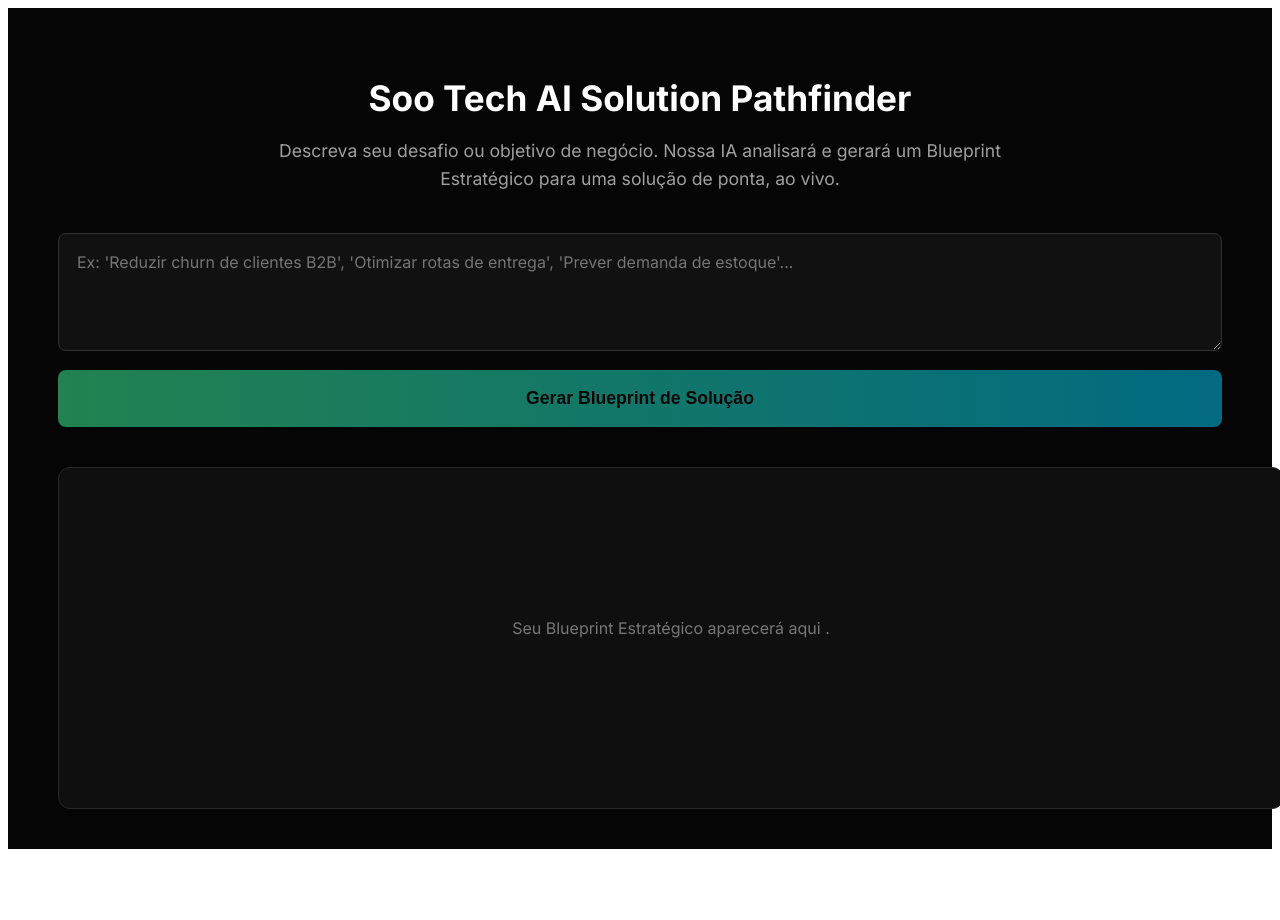
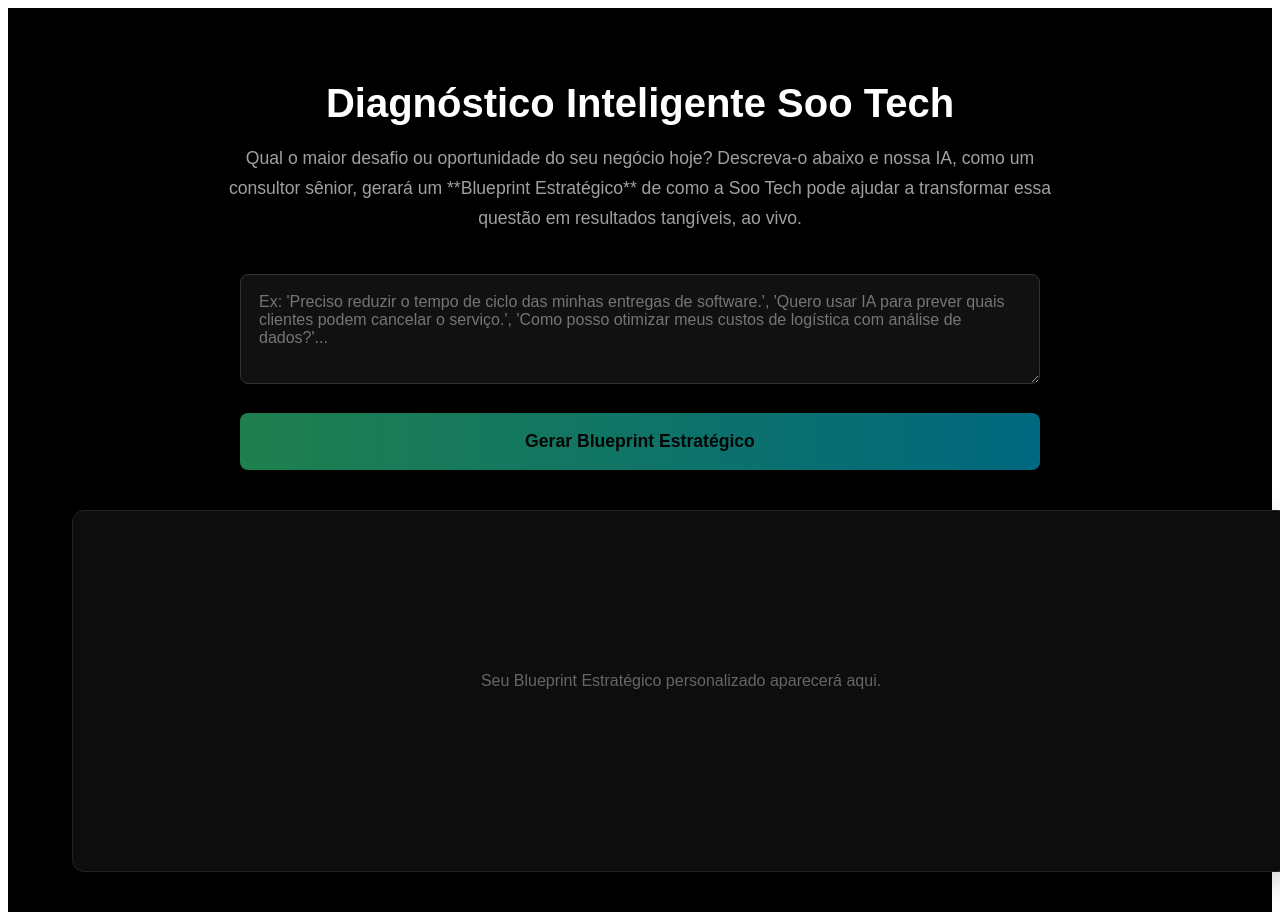
Before and after one commit to ghcastellano/soo-tech-sandbox-updated, a Next.js app: page / in a window 1280 px wide. Before the commit the page ends 857 px from the top, so only its background shows below. Built offline with nearby package versions, Linux system fonts and the light colour scheme.

Commit message:
Update page.tsx

```diff
--- a/app/page.tsx
+++ b/app/page.tsx
@@ -1,11 +1,11 @@
 "use client";
 
-import React, { useState, useEffect, useRef } from "react";
+import React, { useState, useEffect } from "react";
+import { useCompletion } from "@ai-sdk/react";
 import ReactMarkdown from 'react-markdown';
 import remarkGfm from 'remark-gfm';
-// Não precisamos mais de '@ai-sdk/react'
 
-// --- Componentes de Estilização para Markdown (Mantidos) ---
+// --- Componentes de Estilização Customizados para Markdown ---
 const components = {
     h2: ({node, ...props}: any) => <h2 style={styles.h2} {...props} />,
     ul: ({node, ...props}: any) => <ul style={styles.ul} {...props} />,
@@ -13,7 +13,9 @@
     p: ({node, ...props}: any) => <p style={styles.p} {...props} />,
     code: ({node, inline, className, children, ...props}: any) => {
       const match = /language-(\w+)/.exec(className || '');
-      return !inline ? (
+      // Renderiza como bloco <pre><code> se tiver linguagem ou múltiplas linhas
+      const isBlock = !inline || String(children).includes('\n');
+      return isBlock ? (
         <pre style={styles.codeBlock}><code className={className} {...props}>{children}</code></pre>
       ) : (
         <code style={styles.inlineCode} className={className} {...props}>{children}</code>
@@ -21,176 +23,197 @@
     },
     strong: ({node, ...props}: any) => <strong style={styles.strong} {...props} />,
     a: ({node, ...props}: any) => <a style={styles.link} target="_blank" rel="noopener noreferrer" {...props} />,
+    // Adicionar estilos para outros elementos se necessário (ex: blockquote, table)
 };
-// --- Fim dos Componentes de Estilização ---
-
-// --- ESTILOS MODERNIZADOS (Mantidos) ---
-const styles = {
-    // ... Cole aqui o objeto 'styles' completo da resposta anterior ...
-    container: { width: "100%", fontFamily: "'Inter', -apple-system, BlinkMacSystemFont, 'Segoe UI', Roboto, Oxygen, Ubuntu, Cantarell, 'Open Sans', 'Helvetica Neue', sans-serif", color: "#E0E0E0", background: "#050505", padding: "40px 50px", boxSizing: 'border-box', minHeight: '100vh' } as React.CSSProperties,
-    title: { color: "#FFFFFF", fontSize: "clamp(1.5rem, 4vw, 2.2rem)", fontWeight: 700, marginBottom: "15px", textAlign: 'center' } as React.CSSProperties,
-    description: { color: "#A0A0A0", fontSize: "clamp(0.9rem, 2.5vw, 1.1rem)", marginBottom: "40px", textAlign: 'center', maxWidth: '800px', marginLeft: 'auto', marginRight: 'auto', lineHeight: 1.6 } as React.CSSProperties,
-    textArea: { width: "100%", minHeight: "80px", padding: "18px", background: "#111", color: "#E0E0E0", border: "1px solid #333", borderRadius: "8px", fontFamily: "inherit", fontSize: "1rem", boxSizing: "border-box", resize: 'vertical', marginBottom: '15px', transition: 'border-color 0.2s, box-shadow 0.2s', outline: 'none', } as React.CSSProperties,
-    button: { width: "100%", padding: "18px", background: "linear-gradient(90deg, #3EFF9B 0%, #00CFFF 100%)", color: "#0A0A0A", border: "none", borderRadius: "8px", cursor: "pointer", fontSize: "1.1rem", fontWeight: "bold", transition: 'opacity 0.2s, transform 0.1s', outline: 'none', } as React.CSSProperties,
-    buttonDisabled: { opacity: 0.5, cursor: 'not-allowed' } as React.CSSProperties,
-    blueprintContainer: { width: "100%", background: "#0F0F0F", border: "1px solid #282828", borderRadius: "12px", overflow: "hidden", position: 'relative', marginTop: '40px', padding: '10px 30px 30px 30px', minHeight: '300px' } as React.CSSProperties,
-    loading: { display: "flex", flexDirection: "column", alignItems: "center", justifyContent: "center", textAlign: "center", color: "#777", fontSize: "1rem", minHeight: '200px', paddingTop: '50px', paddingBottom: '50px' } as React.CSSProperties,
-    spinner: { width: '30px', height: '30px', marginBottom: '15px', animation: 'spin 1s linear infinite' } as React.CSSProperties,
-    error: { color: '#FF8A8A', marginTop: '20px', whiteSpace: 'pre-wrap', border: '1px solid #FF8A8A', padding: '15px', borderRadius: '8px', background: 'rgba(255, 107, 107, 0.05)', fontSize: '0.9rem' } as React.CSSProperties,
-    h2: { color: '#3EFF9B', borderBottom: '1px solid #333', paddingBottom: '10px', marginTop: '40px', marginBottom: '20px', fontSize: '1.6rem', fontWeight: 600 } as React.CSSProperties,
-    ul: { paddingLeft: '25px', marginBottom: '20px', listStyle: 'disc' } as React.CSSProperties,
-    li: { marginBottom: '10px', lineHeight: 1.7 } as React.CSSProperties,
-    p: { marginBottom: '15px', lineHeight: 1.7, color: '#BDBDBD' } as React.CSSProperties,
-    inlineCode: { backgroundColor: '#2a2a2a', padding: '3px 7px', borderRadius: '4px', fontFamily: '"Fira Code", monospace', fontSize: '0.9em', color: '#00CFFF' } as React.CSSProperties,
-    codeBlock: { backgroundColor: '#1C1C1C', padding: '15px', borderRadius: '6px', fontFamily: '"Fira Code", monospace', fontSize: '0.9em', overflowX: 'auto', marginBottom: '15px', border: '1px solid #333', whiteSpace: 'pre-wrap' } as React.CSSProperties,
-    strong: { color: '#FFFFFF', fontWeight: 600 } as React.CSSProperties,
-    link: { color: '#00CFFF', textDecoration: 'none', borderBottom: '1px dotted #00CFFF', transition: 'color 0.2s' } as React.CSSProperties,
-};
-// --- FIM DOS ESTILOS ---
+// --- Fim dos Componentes ---
 
 export default function SolutionBlueprintGenerator() {
-    console.log(`[${new Date().toISOString()}] [Frontend] Renderizando SolutionBlueprintGenerator...`);
+    console.log(`[${new Date().toISOString()}] [Frontend] Renderizando...`);
+    const [uiError, setUiError] = useState<string | null>(null); // Erro específico da UI
 
-    const [input, setInput] = useState(""); // Estado manual para o input
-    const [blueprintMarkdown, setBlueprintMarkdown] = useState<string | null>(null); // Estado para guardar o Markdown
-    const [isLoadingAPI, setIsLoadingAPI] = useState(false);
-    const [error, setError] = useState<string | null>(null);
+    const {
+        input,
+        handleInputChange,
+        handleSubmit,
+        completion,
+        isLoading,
+        error: apiError, // Erro vindo do hook/API
+        stop,
+    } = useCompletion({
+        api: "/api/generateApp",
+        initialInput: "",
+        onFinish: ({ completion: finalCompletion } = {}) => {
+            console.log(`[${new Date().toISOString()}] [Frontend] useCompletion: onFinish. Completion final: ${finalCompletion?.length ?? 0} chars.`);
+            if (!isLoading && (!finalCompletion || finalCompletion.trim().length === 0) && !apiError) {
+                console.warn(`[${new Date().toISOString()}] [Frontend] useCompletion: onFinish - Completion final VAZIO detectado.`);
+                setUiError("A IA processou sua solicitação, mas não conseguiu gerar um blueprint. Tente reformular seu desafio ou ser mais específico.");
+            }
+        },
+        onError: (error) => {
+             console.error(`[${new Date().toISOString()}] [Frontend] useCompletion: onError capturou:`, error);
+             // O estado 'apiError' será atualizado, o useEffect tratará a UI
+        },
+    });
 
-    // Função Fetch Manual para buscar o Markdown
-    const fetchBlueprint = async (prompt: string) => {
-        setIsLoadingAPI(true);
-        setError(null);
-        setBlueprintMarkdown(null); // Limpa o blueprint anterior
-        console.log(`[${new Date().toISOString()}] [Frontend] Iniciando fetch para /api/generateApp com prompt:`, prompt);
+    // Efeito para logar e definir o erro da UI baseado no erro da API
+     useEffect(() => {
+         if (apiError) {
+             console.error(`[${new Date().toISOString()}] [Frontend] useEffect[apiError]: Erro da API detectado:`, apiError);
+             // Tenta pegar uma mensagem mais amigável do erro, se disponível
+             const message = apiError.message.includes('API Error') ? apiError.message : "Ocorreu um erro inesperado ao conectar com a IA. Por favor, tente novamente mais tarde.";
+             setUiError(message);
+         } else {
+             // Limpa o erro da UI se a API não reportar erro (na próxima tentativa)
+             // setUiError(null); // Limpar aqui pode esconder o erro de 'completion vazio'
+         }
+     }, [apiError]);
 
-        try {
-            const response = await fetch('/api/generateApp', {
-                method: 'POST',
-                headers: { 'Content-Type': 'application/json' },
-                body: JSON.stringify({ prompt }),
-            });
-            console.log(`[${new Date().toISOString()}] [Frontend] Resposta da API recebida, status: ${response.status}`);
+     // Log de status de loading
+     useEffect(() => { console.log(`[${new Date().toISOString()}] [Frontend] useEffect[isLoading]: Mudou para ${isLoading}`); }, [isLoading]);
 
-            if (!response.ok) {
-                const errorText = await response.text();
-                console.error(`[${new Date().toISOString()}] [Frontend] Erro na resposta da API: ${errorText}`);
-                throw new Error(`Erro da API (${response.status}): ${errorText || response.statusText}`);
-            }
-
-            if (!response.body) {
-                throw new Error("Resposta da API não contém corpo (body).");
-            }
-
-            // Ler a stream de texto
-            const reader = response.body.getReader();
-            const decoder = new TextDecoder();
-            let markdownAccumulator = "";
-            console.log(`[${new Date().toISOString()}] [Frontend] Começando a ler a stream...`);
-
-            while (true) {
-                const { done, value } = await reader.read();
-                if (done) {
-                    console.log(`[${new Date().toISOString()}] [Frontend] Stream finalizada.`);
-                    break;
-                }
-                const chunk = decoder.decode(value, { stream: true });
-                markdownAccumulator += chunk;
-                // Atualiza o estado a cada chunk para efeito de streaming na UI
-                setBlueprintMarkdown(markdownAccumulator);
-            }
-
-            console.log(`[${new Date().toISOString()}] [Frontend] Markdown final acumulado (${markdownAccumulator.length} chars).`);
-
-            // Validação final (opcional, mas boa prática)
-            if (!markdownAccumulator || markdownAccumulator.trim().length === 0) {
-                 console.warn(`[${new Date().toISOString()}] [Frontend] Alerta: Markdown final está vazio.`);
-                 setError("A IA respondeu, mas o blueprint gerado está vazio.");
-                 setBlueprintMarkdown(null); // Garante que fique nulo para mostrar mensagem correta
-            } else {
-                 console.log(`[${new Date().toISOString()}] [Frontend] Markdown recebido com sucesso.`);
-            }
-
-        } catch (err: any) {
-            console.error(`[${new Date().toISOString()}] [Frontend] Erro durante o fetch ou leitura da stream:`, err);
-            setError(err.message || "Erro desconhecido ao buscar blueprint.");
-        } finally {
-            setIsLoadingAPI(false); // Finaliza o loading da API
-            console.log(`[${new Date().toISOString()}] [Frontend] Fetch finalizado.`);
-        }
-    };
 
     const handleFormSubmit = (e: React.FormEvent<HTMLFormElement>) => {
-        e.preventDefault();
         const currentInput = input.trim();
-        if (!currentInput || isLoadingAPI) return;
         console.log(`[${new Date().toISOString()}] [Frontend] handleFormSubmit: Submetendo com input: "${currentInput}"`);
-        fetchBlueprint(currentInput);
+        setUiError(null); // Limpa erros antigos ao submeter novo prompt
+        handleSubmit(e);
     };
 
     // Lógica de renderização
-    const showLoading = isLoadingAPI;
-    const hasBlueprintContent = blueprintMarkdown && blueprintMarkdown.trim().length > 0;
-    const showResult = hasBlueprintContent;
-    const displayError = error;
-    const showInitialMessage = !isLoadingAPI && !hasBlueprintContent && !displayError;
+    const showLoading = isLoading;
+    const hasCompletionContent = completion && completion.trim().length > 0;
+    const displayError = uiError || (apiError?.message && `Erro: ${apiError.message}`); // Prioriza o erro da UI, depois o da API
+    const showResult = hasCompletionContent;
+    const showInitialMessage = !isLoading && !hasCompletionContent && !displayError;
 
-    console.log(`[${new Date().toISOString()}] [Frontend] Status Renderização: isLoading=${isLoadingAPI}, hasBlueprintContent=${hasBlueprintContent}, displayError=${displayError ? `"${displayError}"` : 'null'}`);
-
+    console.log(`[${new Date().toISOString()}] [Frontend] Status Renderização: isLoading=${isLoading}, hasCompletionContent=${hasCompletionContent}, displayError=${displayError ? `"${displayError}"` : 'null'}`);
 
     return (
         <div style={styles.container}>
-            <h2 style={styles.title}>Soo Tech AI Solution Pathfinder</h2>
+            {/* Título Alinhado com a Marca */}
+            <h2 style={styles.title}>Diagnóstico Inteligente Soo Tech</h2>
+            {/* Descrição Aprimorada */}
             <p style={styles.description}>
-                Descreva seu desafio ou objetivo de negócio. Nossa IA analisará e gerará um Blueprint Estratégico para uma solução de ponta, ao vivo.
+                Qual o maior desafio ou oportunidade do seu negócio hoje? Descreva-o abaixo e nossa IA, como um consultor sênior, gerará um **Blueprint Estratégico** de como a Soo Tech pode ajudar a transformar essa questão em resultados tangíveis, ao vivo.
             </p>
 
-            <form onSubmit={handleFormSubmit} style={{ width: '100%', marginBottom: "25px" }}>
+            <form onSubmit={handleFormSubmit} style={{ width: '100%', maxWidth: '800px', margin: '0 auto 40px auto' }}> {/* Centraliza e limita largura */}
                 <textarea
                     value={input}
-                    onChange={(e) => setInput(e.target.value)} // Atualiza estado manual
-                    placeholder="Ex: 'Reduzir churn de clientes B2B', 'Otimizar rotas de entrega', 'Prever demanda de estoque'..."
+                    onChange={handleInputChange}
+                    placeholder="Ex: 'Preciso reduzir o tempo de ciclo das minhas entregas de software.', 'Quero usar IA para prever quais clientes podem cancelar o serviço.', 'Como posso otimizar meus custos de logística com análise de dados?'..."
                     style={styles.textArea}
-                    disabled={isLoadingAPI}
-                    rows={4}
+                    disabled={isLoading}
+                    rows={4} // Ajustável
                 />
-                <button type="submit" style={isLoadingAPI || !input.trim() ? {...styles.button, ...styles.buttonDisabled} : styles.button} disabled={isLoadingAPI || !input.trim()}>
-                    {isLoadingAPI ? "Analisando e Gerando Blueprint..." : "Gerar Blueprint de Solução"}
+                <button
+                    type="submit"
+                    style={isLoading || !input.trim() ? {...styles.button, ...styles.buttonDisabled} : styles.button}
+                    disabled={isLoading || !input.trim()}
+                    onMouseOver={(e) => { if (!isLoading && input.trim()) e.currentTarget.style.opacity = '0.9'; }} // Efeito hover sutil
+                    onMouseOut={(e) => { if (!isLoading && input.trim()) e.currentTarget.style.opacity = '1'; }}
+                >
+                    {isLoading ? "Analisando e Gerando Blueprint..." : "Gerar Blueprint Estratégico"}
                 </button>
             </form>
 
+             {/* Tratamento de Erro Profissional */}
              {displayError && (
                  <div style={styles.error}>
-                     <strong>Erro:</strong> {displayError}
+                     <strong>Ocorreu um Problema:</strong>
+                     <p>{displayError}</p>
+                     <small>Por favor, tente refazer sua pergunta ou contate-nos se o erro persistir.</small>
                  </div>
              )}
 
+            {/* Container do Blueprint com Melhorias Visuais */}
             <div style={styles.blueprintContainer}>
-                {/* Mostra loading sempre que a API estiver ativa */}
-                {showLoading && (
+                {showLoading && !hasCompletionContent && (
                     <div style={styles.loading}>
-                         <svg aria-hidden="true" style={styles.spinner} fill="none" stroke="currentColor" strokeWidth="2" viewBox="0 0 24 24" xmlns="http://www.w3.org/2000/svg"><path strokeLinecap="round" strokeLinejoin="round" d="M16.023 9.348h4.992v-.001M2.985 19.644v-4.992m0 0h4.992m-4.993 0l3.181 3.183a8.25 8.25 0 0013.803-3.7M4.031 9.865a8.25 8.25 0 0113.803-3.7l3.181 3.182m0-4.991v4.99"></path></svg>
+                         <svg aria-hidden="true" style={styles.spinner} fill="none" stroke="currentColor" strokeWidth="1.5" viewBox="0 0 24 24" xmlns="http://www.w3.org/2000/svg"><path strokeLinecap="round" strokeLinejoin="round" d="M16.023 9.348h4.992v-.001M2.985 19.644v-4.992m0 0h4.992m-4.993 0l3.181 3.183a8.25 8.25 0 0013.803-3.7M4.031 9.865a8.25 8.25 0 0113.803-3.7l3.181 3.182m0-4.991v4.99"></path></svg>
                         Analisando seu desafio e construindo a solução...
                         <style>{`@keyframes spin { from { transform: rotate(0deg); } to { transform: rotate(360deg); } }`}</style>
                     </div>
                 )}
-                {/* Renderiza o Markdown em tempo real, mesmo durante o loading se já tiver conteúdo */}
-                {hasBlueprintContent && (
-                    // Adiciona uma div wrapper para esconder o loading quando o conteúdo aparecer
-                    <div style={{ display: showLoading ? 'none' : 'block' }}>
-                        <ReactMarkdown
-                            remarkPlugins={[remarkGfm]}
-                            components={components}
-                            children={blueprintMarkdown || ""} // Passa o estado 'blueprintMarkdown'
-                        />
-                    </div>
+                {/* Renderiza o Markdown em tempo real */}
+                {showResult && (
+                    <ReactMarkdown
+                        remarkPlugins={[remarkGfm]}
+                        components={components} // Aplica nossos estilos customizados
+                        children={completion} // Diretamente do hook
+                    />
                 )}
-                 {/* Mensagem Inicial (Apenas se não estiver carregando E não tiver resultado E não tiver erro) */}
+                 {/* Mensagem Inicial */}
                  {showInitialMessage && (
-                      <div style={styles.loading}>Seu Blueprint Estratégico aparecerá aqui .</div>
+                      <div style={styles.loading}>Seu Blueprint Estratégico personalizado aparecerá aqui.</div>
                  )}
             </div>
         </div>
     )
 }
 
-// --- FIM DO COMPONENTE ---
+// --- ESTILOS FINAIS ---
+// Baseados no seu site e refinados para o componente
+const styles = {
+    container: { width: "100%", fontFamily: "'Sora', sans-serif", // Fonte similar à do seu site, com fallback
+                 color: "#E0E0E0", background: "#000000", // Fundo preto como base do seu site
+                 padding: "40px 5vw", boxSizing: 'border-box', minHeight: '100vh' } as React.CSSProperties,
+    title: { color: "#FFFFFF", fontSize: "clamp(1.8rem, 5vw, 2.5rem)", fontWeight: 600, marginBottom: "15px", textAlign: 'center' } as React.CSSProperties,
+    description: { color: "#A0A0A0", fontSize: "clamp(1rem, 2.5vw, 1.1rem)", marginBottom: "40px", textAlign: 'center', maxWidth: '850px', marginLeft: 'auto', marginRight: 'auto', lineHeight: 1.7 } as React.CSSProperties,
+    textArea: {
+        width: "100%", minHeight: "100px", padding: "18px", background: "#111",
+        color: "#E0E0E0", border: "1px solid #333", borderRadius: "8px",
+        fontFamily: "inherit", fontSize: "1rem", boxSizing: "border-box", resize: 'vertical', marginBottom: '15px',
+        transition: 'border-color 0.2s, box-shadow 0.2s',
+        outline: 'none',
+        '::placeholder': { color: '#666' }
+    } as React.CSSProperties,
+    // Estilo para focar no textarea (requer state ou CSS externo, mas pode ser simulado)
+    // textAreaFocus: { borderColor: '#3EFF9B', boxShadow: '0 0 0 2px rgba(62, 255, 155, 0.3)' },
+    button: {
+        width: "100%", padding: "18px",
+        background: "linear-gradient(90deg, #3EFF9B 0%, #00CFFF 100%)", // Gradiente como no seu site
+        color: "#0A0A0A", border: "none", borderRadius: "8px", cursor: "pointer",
+        fontSize: "1.1rem", fontWeight: "bold", transition: 'opacity 0.2s, transform 0.1s',
+        outline: 'none',
+        marginTop: '10px'
+    } as React.CSSProperties,
+    buttonDisabled: { opacity: 0.5, cursor: 'not-allowed' } as React.CSSProperties,
+    blueprintContainer: {
+        width: "100%", background: "#0D0D0D", // Tom ligeiramente diferente do fundo
+        border: "1px solid #222", // Borda sutil
+        borderRadius: "12px",
+        marginTop: '40px',
+        padding: '20px clamp(15px, 5vw, 40px) 40px clamp(15px, 5vw, 40px)', // Padding responsivo
+        minHeight: '300px',
+        boxShadow: '0 10px 30px rgba(0, 0, 0, 0.2)', // Sombra sutil
+        overflowX: 'hidden', // Evita overflow horizontal do container principal
+    } as React.CSSProperties,
+    loading: { display: "flex", flexDirection: "column", alignItems: "center", justifyContent: "center", textAlign: "center", color: "#666", fontSize: "1rem", minHeight: '200px', paddingTop: '50px', paddingBottom: '50px' } as React.CSSProperties,
+    spinner: { width: '35px', height: '35px', marginBottom: '20px', animation: 'spin 1.2s linear infinite', color: '#3EFF9B' } as React.CSSProperties, // Spinner verde
+    error: { color: '#FFAAAA', marginTop: '20px', whiteSpace: 'pre-wrap', border: '1px solid #552222', padding: '15px 20px', borderRadius: '8px', background: 'rgba(255, 107, 107, 0.08)', fontSize: '0.95rem' } as React.CSSProperties,
+    // --- Estilos para Markdown (Alinhados com Soo Tech) ---
+    h2: { // Cabeçalhos das seções do Blueprint
+        color: '#3EFF9B', // Verde Soo Tech
+        borderBottom: '1px solid #333',
+        paddingBottom: '12px',
+        marginTop: '45px', // Mais espaço antes
+        marginBottom: '25px',
+        fontSize: 'clamp(1.3rem, 3vw, 1.6rem)', // Tamanho responsivo
+        fontWeight: 600
+    } as React.CSSProperties,
+    ul: { paddingLeft: '25px', marginBottom: '20px', listStyleType: "'→ '" } as React.CSSProperties, // Marcador customizado
+    li: { marginBottom: '12px', lineHeight: 1.8, paddingLeft: '5px' } as React.CSSProperties,
+    p: { marginBottom: '18px', lineHeight: 1.8, color: '#BDBDBD' } as React.CSSProperties,
+    inlineCode: { backgroundColor: 'rgba(0, 207, 255, 0.1)', padding: '3px 8px', borderRadius: '4px', fontFamily: '"Fira Code", monospace', fontSize: '0.9em', color: '#00CFFF' } as React.CSSProperties, // Azul Soo Tech
+    codeBlock: { backgroundColor: '#050505', padding: '18px', borderRadius: '8px', fontFamily: '"Fira Code", monospace', fontSize: '0.9em', overflowX: 'auto', marginBottom: '20px', border: '1px solid #222', whiteSpace: 'pre-wrap', wordWrap: 'break-word' } as React.CSSProperties, // Garante quebra de linha
+    strong: { color: '#FFFFFF', fontWeight: 600 } as React.CSSProperties,
+    a: {
+        color: '#00CFFF', // Azul Soo Tech
+        textDecoration: 'none',
+        borderBottom: '1px solid rgba(0, 207, 255, 0.4)',
+        transition: 'color 0.2s, border-color 0.2s'
+    } as React.CSSProperties,
+    // aHover: { color: '#3EFF9B', borderBottomColor: '#3EFF9B' } // Adicionar via CSS se possível
+};
+// --- FIM DOS ESTILOS ---
```
